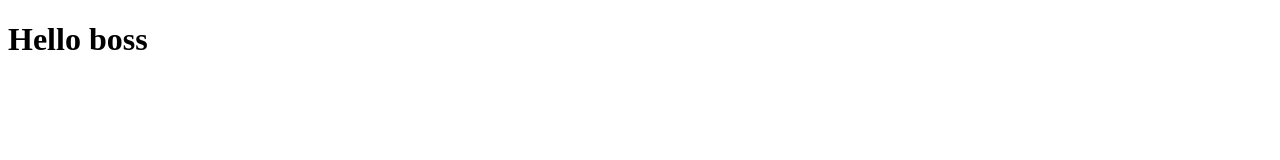
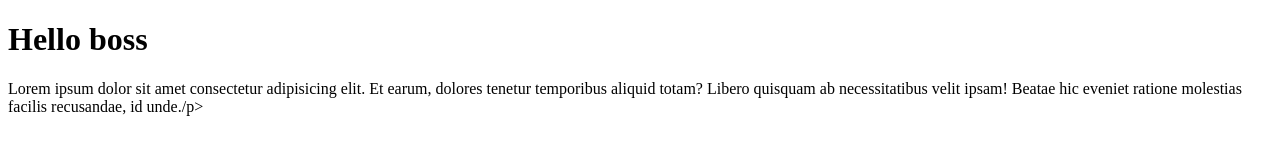
Before and after one commit to adrielfergio/adrielfergio.github.io, a plain HTML site: page index.html in a window 1280 px wide. Drawn offline with Linux system fonts and the light colour scheme.

Commit message:
menambah keterangan

```diff
--- a/index.html
+++ b/index.html
@@ -9,6 +9,7 @@
 <body>
 
     <h1>Hello boss</h1>
+    <p>Lorem ipsum dolor sit amet consectetur adipisicing elit. Et earum, dolores tenetur temporibus aliquid totam? Libero quisquam ab necessitatibus velit ipsam! Beatae hic eveniet ratione molestias facilis recusandae, id unde./p>
 
 </body>
 </html>
```
